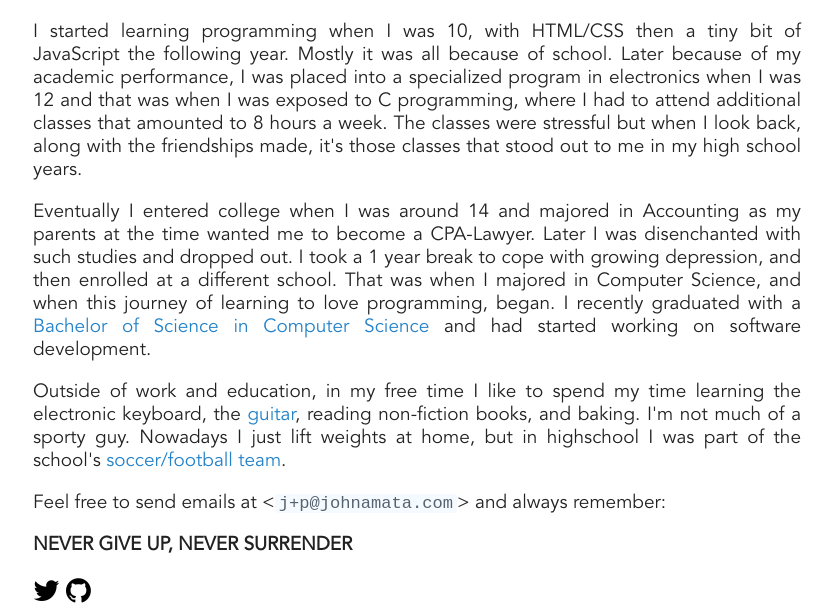
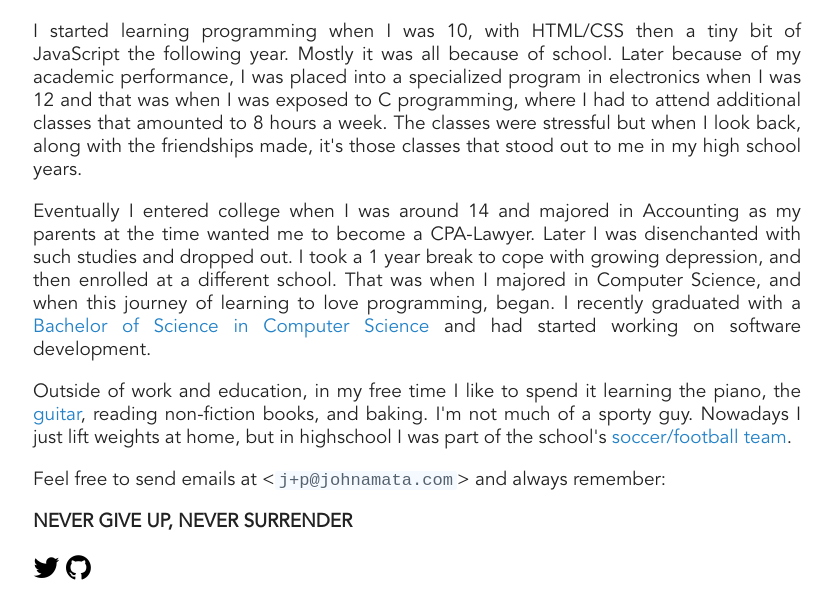
Before and after one commit to jpamata/jpamata.github.io, a Jekyll site: the page built from about.md, in a window 1280 px wide. Shown: the part 502-1109 px from the top of the page, without its empty margins (223-1055 px from the left). Built offline with Jekyll 4.4.1, drawn with Linux system fonts in a browser that asks for light colours; after the commit the page ends 1086 px from its top, so only the background shows below that.

Commit message:
Update about.md

```diff
--- a/about.md
+++ b/about.md
@@ -16,7 +16,7 @@ I started learning programming when I was 10, with HTML/CSS then a tiny bit of J
 Eventually I entered college when I was around 14 and majored in Accounting as my parents at the time wanted me to become a CPA-Lawyer. Later I was disenchanted with such studies and dropped out. I took a 1 year break to cope with growing depression, and then enrolled at a different school. That was when I majored in Computer Science, and when this journey of learning to love programming, began. I recently graduated with a <a href="/photos/jpamata-bscs.JPG">Bachelor of Science in Computer Science</a> and had started working on software development.
 </p>
 
-<p align="justify">Outside of work and education, in my free time I like to spend my time learning the electronic keyboard, the <a href="/photos/playing-guitar-in-2009.jpg">guitar</a>, reading non-fiction books, and baking. I'm not much of a sporty guy. Nowadays I just lift weights at home, but in highschool I was part of the school's <a href="/photos/footballsoccer.jpg">soccer/football team</a>.
+<p align="justify">Outside of work and education, in my free time I like to spend it learning the piano, the <a href="/photos/playing-guitar-in-2009.jpg">guitar</a>, reading non-fiction books, and baking. I'm not much of a sporty guy. Nowadays I just lift weights at home, but in highschool I was part of the school's <a href="/photos/footballsoccer.jpg">soccer/football team</a>.
 </p>
 
 <p>Feel free to send emails at &lt;<code>j+p@johnamata.com</code>&gt; and always remember:</p>
```
